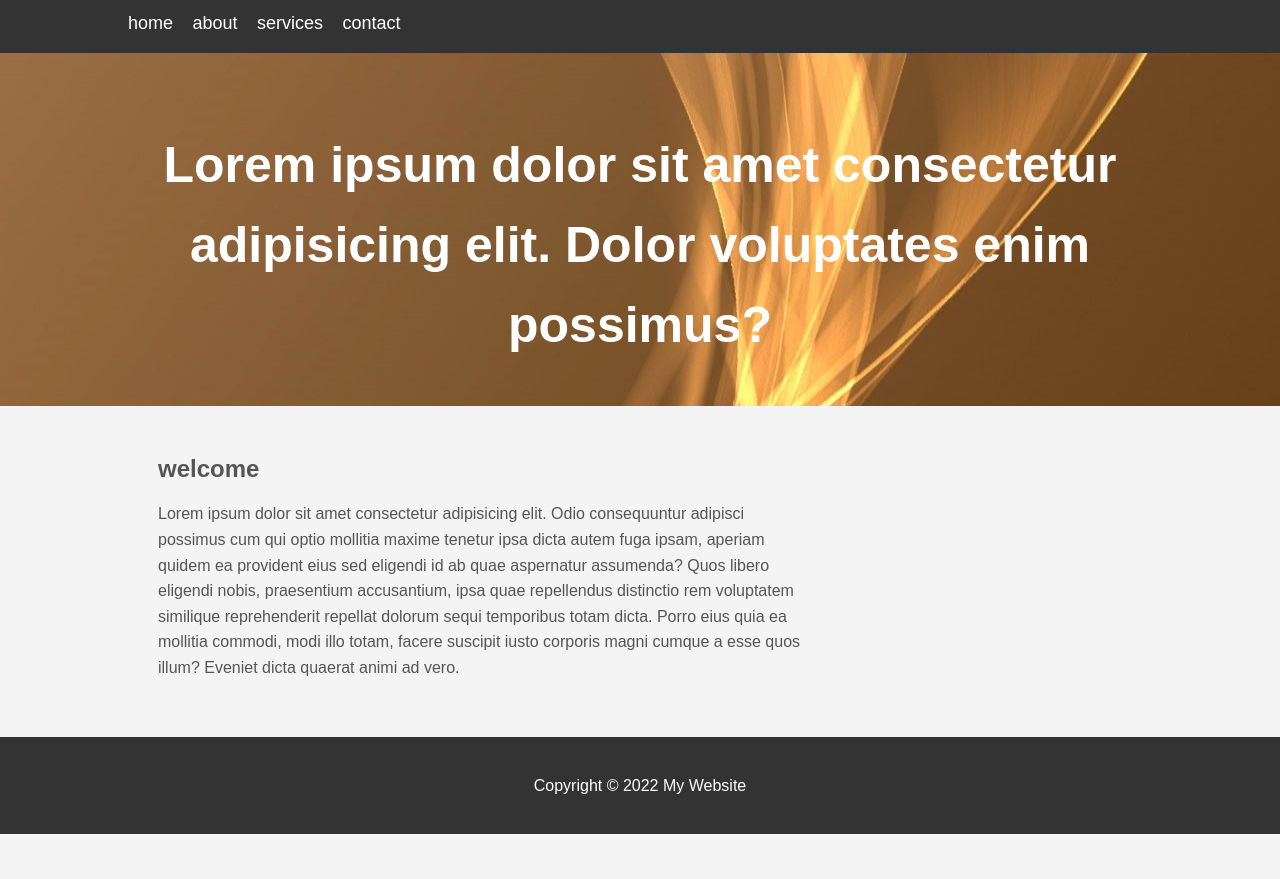
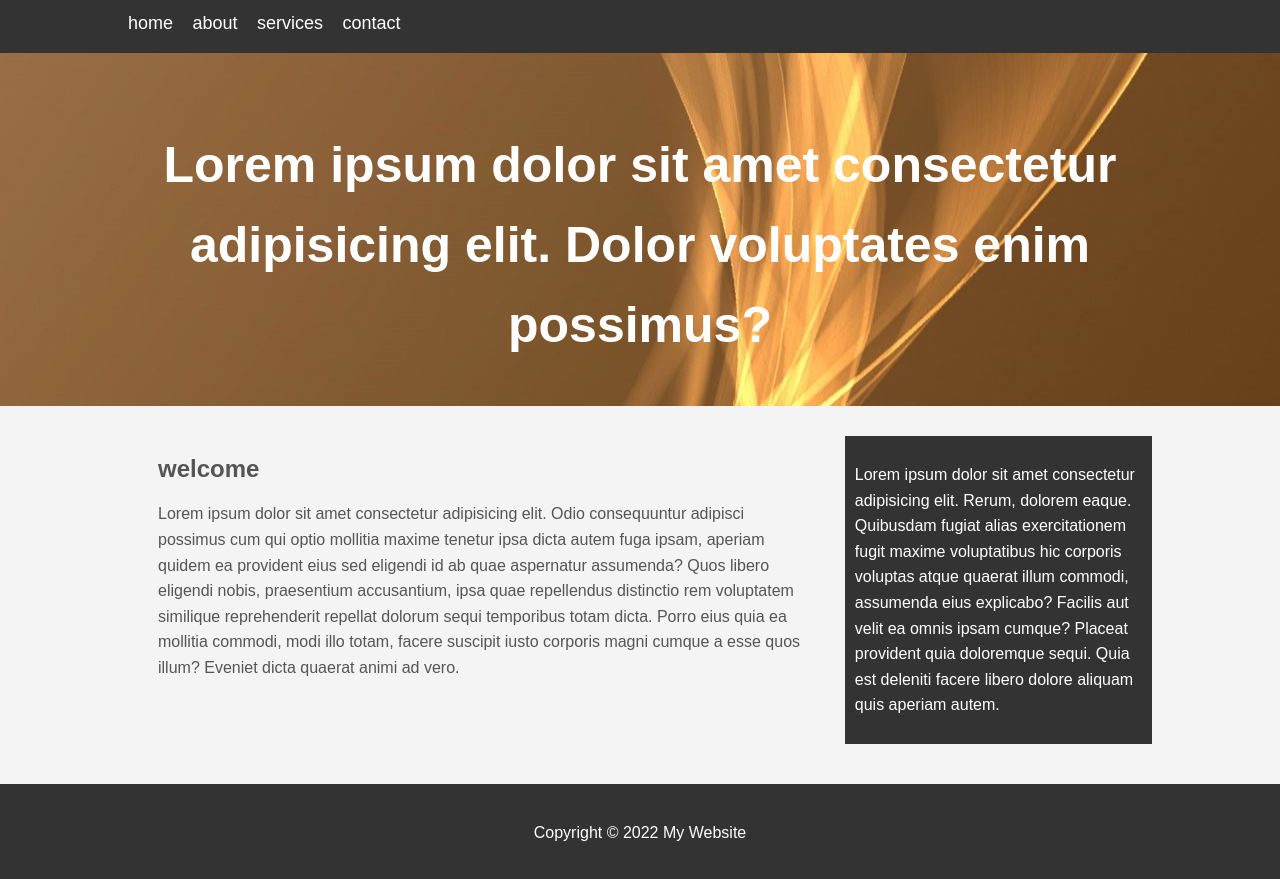
Before and after one commit to metroidman342/navbar, a plain HTML site: page index.html in a window 1280 px wide. Shown: the part 73-952 px from the top of the page. Before the commit the page ends 907 px from the top, so only its background shows below. Drawn offline with Linux system fonts and the light colour scheme.

Commit message:
Add files via upload

```diff
--- a/index.html
+++ b/index.html
@@ -36,7 +36,11 @@
             <h1>welcome</h1>
             <p>Lorem ipsum dolor sit amet consectetur adipisicing elit. Odio consequuntur adipisci possimus cum qui optio mollitia maxime tenetur ipsa dicta autem fuga ipsam, aperiam quidem ea provident eius sed eligendi id ab quae aspernatur assumenda? Quos libero eligendi nobis, praesentium accusantium, ipsa quae repellendus distinctio rem voluptatem similique reprehenderit repellat dolorum sequi temporibus totam dicta. Porro eius quia ea mollitia commodi, modi illo totam, facere suscipit iusto corporis magni cumque a esse quos illum? Eveniet dicta quaerat animi ad vero.</p>
 
+
         </section>
+        <aside id="sidebar">
+            <p>Lorem ipsum dolor sit amet consectetur adipisicing elit. Rerum, dolorem eaque. Quibusdam fugiat alias exercitationem fugit maxime voluptatibus hic corporis voluptas atque quaerat illum commodi, assumenda eius explicabo? Facilis aut velit ea omnis ipsam cumque? Placeat provident quia doloremque sequi. Quia est deleniti facere libero dolore aliquam quis aperiam autem.</p>
+        </aside>
     </div>
     <footer id="main-footer">
         <p>Copyright &copy; 2022 My Website</p>
```
